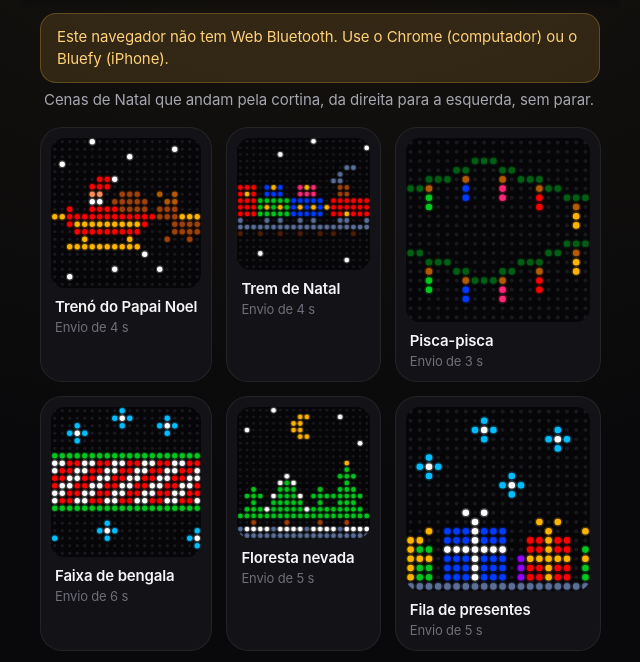
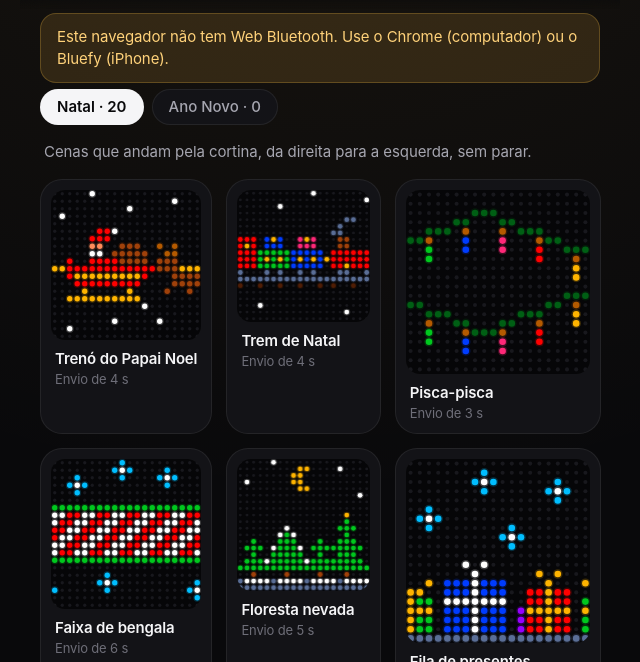
Before and after one commit to mayconcr/cortina-led, a website with bundled scripts: page web/index.html in a window 1280 px wide. Both pictures are taken after a click on the button "Animações". Shown: the part 63-725 px from the top of the page, without its empty margins (320-960 px from the left). Built offline with nearby package versions, Linux system fonts and the light colour scheme.

Commit message:
Animações separadas por coleção (Natal / Ano Novo); velocidade passa a valer no próximo envio
Co-Authored-By: Claude Opus 5.5 <noreply@anthropic.com>

```diff
--- a/web/index.html
+++ b/web/index.html
@@ -70,8 +70,12 @@
 
       <!-- ============ Animações ============ -->
       <section class="aba" id="aba-animacoes" data-titulo="Animações" hidden>
-        <p class="intro">Cenas de Natal que andam pela cortina, da direita para a esquerda, sem parar.</p>
-        <div class="grade-cards" id="lista-animacoes"></div>
+        <div class="chips" id="animacoes-filtro" role="tablist" aria-label="Coleções de animações">
+          <button type="button" role="tab" data-valor="natal">Natal</button>
+          <button type="button" role="tab" data-valor="ano-novo">Ano Novo</button>
+        </div>
+        <p class="intro">Cenas que andam pela cortina, da direita para a esquerda, sem parar.</p>
+        <div id="lista-animacoes"></div>
       </section>
 
       <!-- ============ Galeria ============ -->
--- a/web/js/app.js
+++ b/web/js/app.js
@@ -6,7 +6,8 @@ import { EXEMPLOS } from "./exemplos.js";
 import { capacidade, textoParaGrade } from "./fonte.js";
 import * as G from "./grade.js";
 import { gravar, ler } from "./memoria.js";
-import { ANIMACOES_NATAL, DESENHOS_NATAL } from "./natal.js";
+import { COLECOES_ANIMACOES } from "./colecoes.js";
+import { DESENHOS_NATAL } from "./natal.js";
 import {
   BRILHO_EFEITO_MAX,
   BRILHO_EFEITO_MIN,
@@ -61,6 +62,7 @@ const estado = {
   rolagemNaCortina: false,
   galeria: ler("galeria", []),
   filtroGaleria: ler("filtroGaleria", "natal"),
+  filtroAnimacoes: ler("filtroAnimacoes", "natal"),
   modoCriar: ler("modoCriar", "desenhar"),
   texto: { texto: "NOEL", fonte: "grande", alinhamento: "centro", cor: [255, 0, 0], ...ler("texto", {}) },
   imagem: { fonte: null, zoom: 1, x: 0, y: 0, limiar: 30, vivas: true, grade: null },
@@ -536,7 +538,7 @@ async function enviarGrade(grade, { rotulo = "desenho", rolar = false, velocidad
 //                        Animações
 // ============================================================
 
-let animacoesProntas = false;
+const animacoesProntas = new Set();
 
 function cardLed(nome, meta, grade, { animado = false, aoTocar }) {
   const canvas = el("canvas", { class: "painel-led", "aria-hidden": "true" });
@@ -551,17 +553,38 @@ function cardLed(nome, meta, grade, { animado = false, aoTocar }) {
   return card;
 }
 
+/** Cada coleção vira uma lista própria; só a escolhida fica visível (e só ela anima). */
 function renderAnimacoes() {
-  if (animacoesProntas) return;
-  animacoesProntas = true;
-  $("#lista-animacoes").replaceChildren(
-    ...ANIMACOES_NATAL.map((item) => {
+  const filtro = COLECOES_ANIMACOES[estado.filtroAnimacoes] ? estado.filtroAnimacoes : "natal";
+  for (const lista of $$("#lista-animacoes > .grade-cards")) lista.hidden = lista.dataset.colecao !== filtro;
+  if (animacoesProntas.has(filtro)) return;
+  animacoesProntas.add(filtro);
+  const lista = el("div", { class: "grade-cards", "data-colecao": filtro });
+  lista.append(
+    ...COLECOES_ANIMACOES[filtro].itens.map((item) => {
       const grade = item.criar();
       const meta = `Envio de ${Math.max(1, Math.round(G.tempoEstimado(grade)))} s`;
       return cardLed(item.nome, meta, grade, { animado: true, aoTocar: () => abrirAnimacao(item, grade) });
     }),
   );
+  $("#lista-animacoes").append(lista);
 }
+
+const renderFiltroAnimacoes = segmentado(
+  $("#animacoes-filtro"),
+  () => estado.filtroAnimacoes,
+  (v) => {
+    estado.filtroAnimacoes = v;
+    gravar("filtroAnimacoes", v);
+    renderAnimacoes();
+    window.scrollTo(0, 0);
+  },
+);
+for (const b of $$("#animacoes-filtro button")) {
+  const colecao = COLECOES_ANIMACOES[b.dataset.valor];
+  if (colecao) b.textContent = `${colecao.nome} · ${colecao.itens.length}`;
+}
+renderFiltroAnimacoes();
 
 function abrirAnimacao(item, grade) {
   const canvas = el("canvas", { class: "painel-led", "aria-label": `Prévia: ${item.nome}` });
@@ -570,14 +593,15 @@ function abrirAnimacao(item, grade) {
   const brilho = controleBrilhoDesenho();
   brilho.querySelector("input").addEventListener("input", () => (textoResumo.textContent = resumo(grade)));
   const velocidade = slider({
-    rotulo: "Velocidade da rolagem (em teste)",
+    rotulo: "Velocidade (vale no próximo envio · em teste)",
     min: VELOCIDADE_MIN,
     max: VELOCIDADE_MAX,
     valor: estado.velocidadeRolagem,
     aoMudar: (v) => {
+      // Mandar SPEED sozinho com a rolagem andando não mudou nada na cortina (2026-11-16):
+      // a velocidade vai junto com o próximo envio (SMVEW 02 → MODE 03 → SPEED), como o app oficial.
       estado.velocidadeRolagem = v;
       gravar("velocidadeRolagem", v);
-      if (estado.rolagemNaCortina && cortina.conectada) executar(() => cortina.velocidade(v));
     },
   });
   abrirFolha(
--- /dev/null
+++ b/web/js/colecoes.js
@@ -0,0 +1,7 @@
+// Coleções de animações (cenas que rolam com MODE 03), separadas por tema.
+import { ANIMACOES_NATAL } from "./natal.js";
+
+export const COLECOES_ANIMACOES = {
+  natal: { nome: "Natal", itens: [...ANIMACOES_NATAL] },
+  "ano-novo": { nome: "Ano Novo", itens: [] },
+};
```
